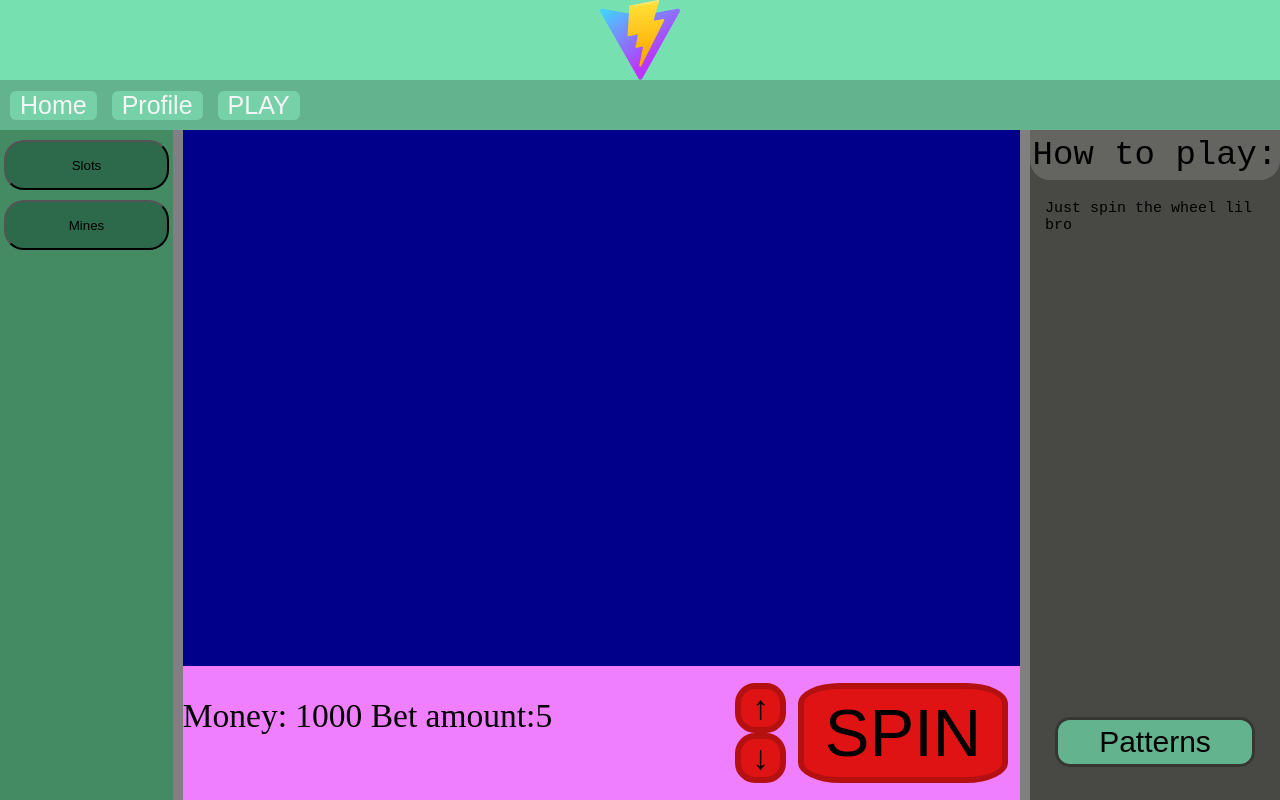
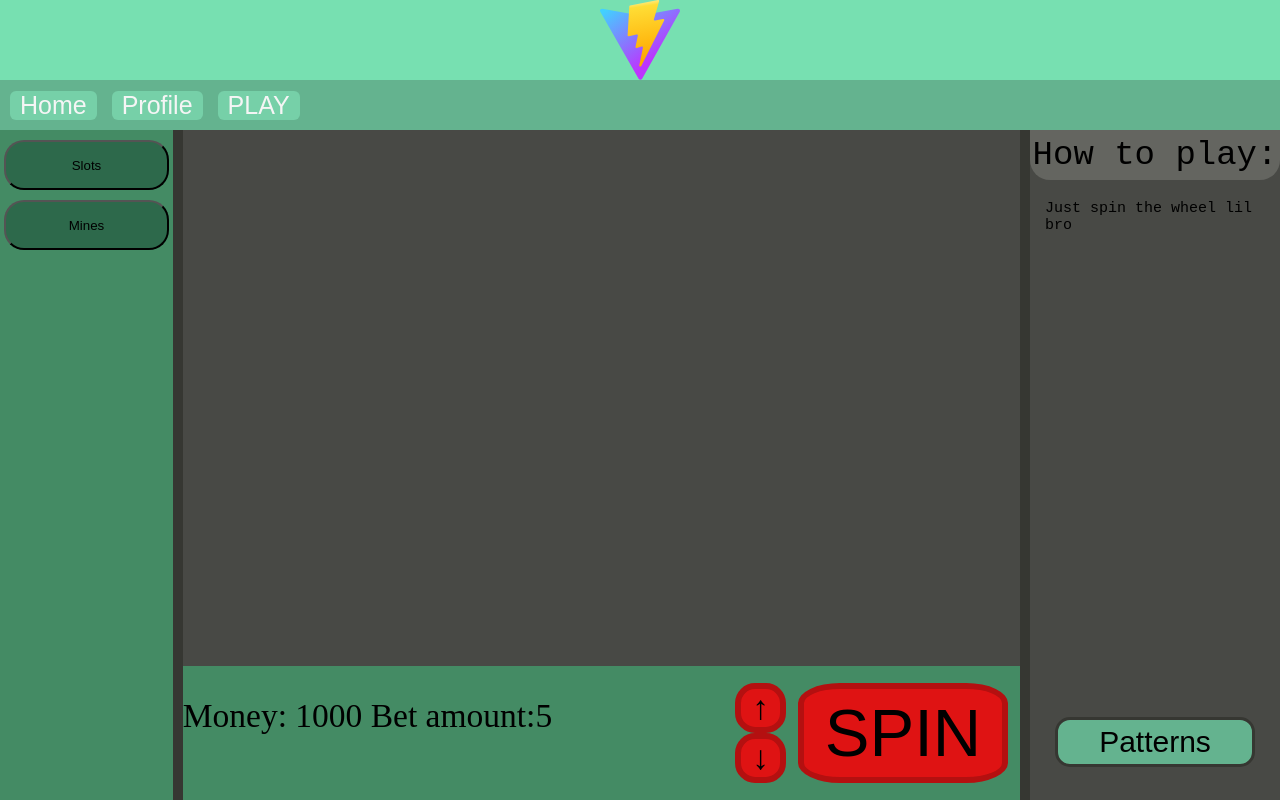
Before and after one commit to LenivyKrabik/Cazik, a React (Vite) app: page /game in a window 1280 px wide. Built offline with nearby package versions, Linux system fonts and the light colour scheme.

Commit message:
Made slots prettier

```diff
--- a/src/styles/slots.css
+++ b/src/styles/slots.css
@@ -5,7 +5,7 @@
   justify-content: center;
   align-items: center;
 
-  background-color: gray; /*Dev color*/
+  background-color: var(--dark-secondary-color);
 }
 
 .gameWrapper .slotsWraper .slotsScreen {
@@ -19,7 +19,7 @@
   overflow: hidden;
   display: flex;
 
-  background-color: darkblue; /*Dev color*/
+  background-color: var(--bright-secondary-color); /*Dev color*/
 }
 
 .gameWrapper .slotsUI {
@@ -29,7 +29,7 @@
 
   font-size: 1em;
 
-  background-color: rgb(240, 127, 255); /*Dev color*/
+  background-color: rgb(68, 139, 100);
 }
 
 .gameWrapper .patternScreen {
```
